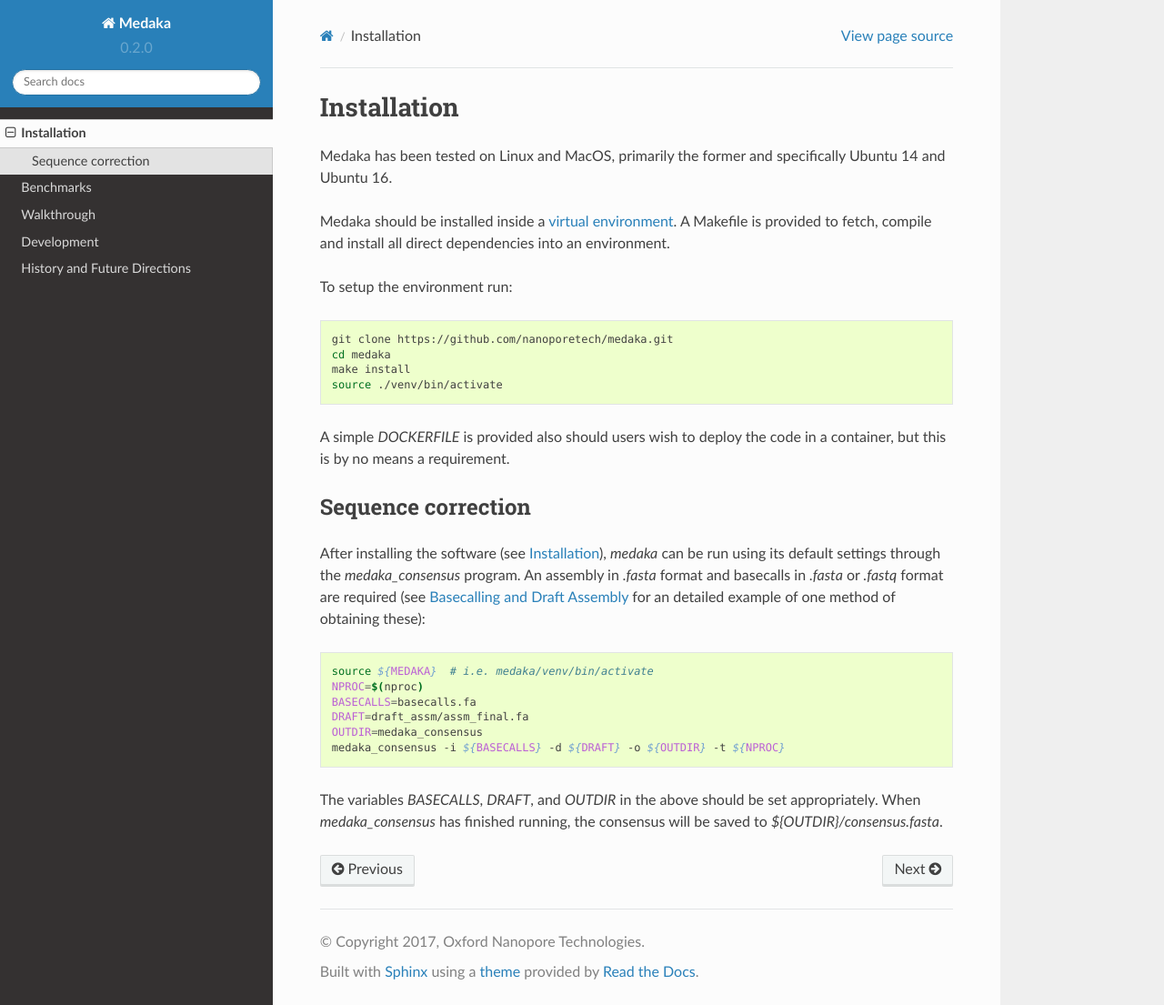
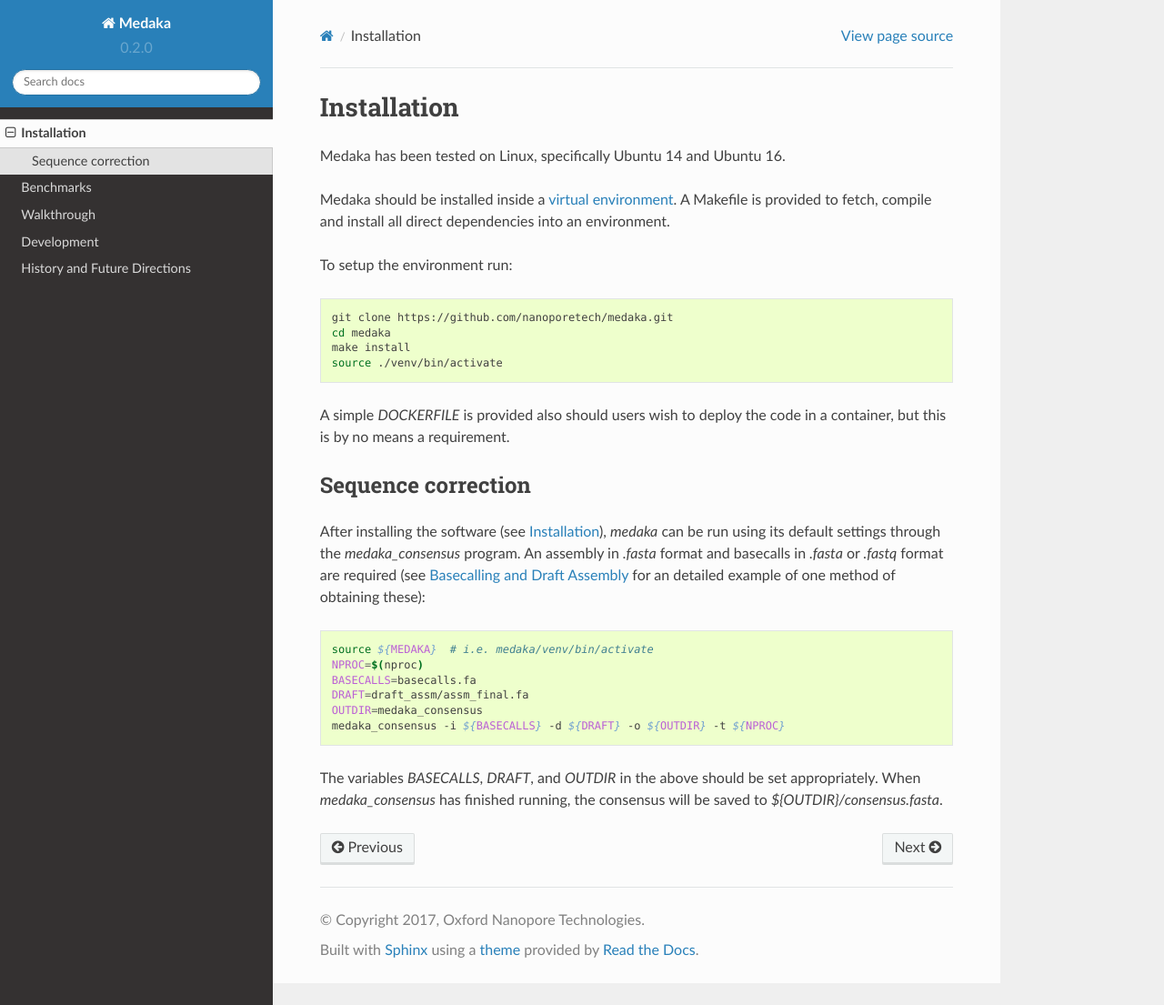
Before and after one commit to nanoporetech/medaka, a Sphinx documentation site: the page built from docs/installation.rst, in a window 1280 px wide and 1105 px high. Shown: the whole window at 91% size. Built offline with Sphinx 7.4.7 and the Read the Docs theme 2.0.0, drawn with Linux system fonts in a browser that asks for light colours; pages that are not in the unit, such as notebooks, are missing from menus.

Commit message:
don't claim MacOS is supported

```diff
--- a/docs/index.rst
+++ b/docs/index.rst
@@ -18,7 +18,7 @@ Features
   * 50X faster than Nanopolish.
   * Includes extras for implementing and training bespoke correction
     networks.
-  * Works on Linux and MacOS (Windows support is untested).
+  * Works on Linux (MacOS and Windows support is untested).
   * Open source (Mozilla Public License 2.0).
 
 
--- a/docs/installation.rst
+++ b/docs/installation.rst
@@ -4,8 +4,7 @@
 Installation
 ============
 
-Medaka has been tested on Linux and MacOS, primarily the former and
-specifically Ubuntu 14 and Ubuntu 16.
+Medaka has been tested on Linux, specifically Ubuntu 14 and Ubuntu 16.
 
 Medaka should be installed inside a `virtual environment
 <https://docs.python.org/3/tutorial/venv.html>`_. A Makefile is provided to
```
